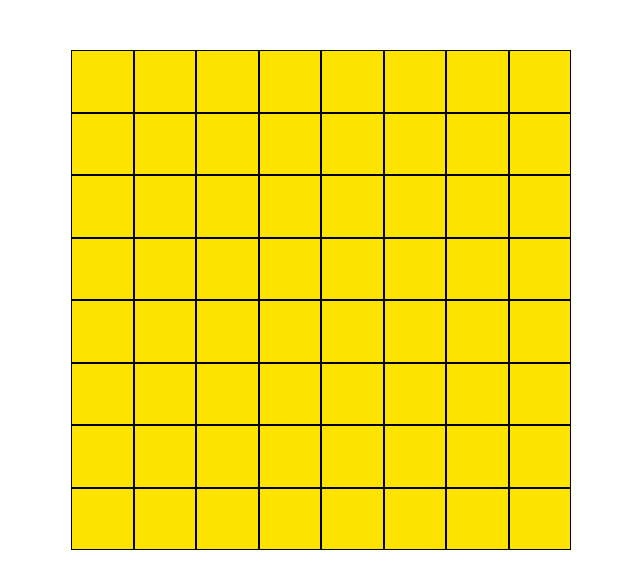
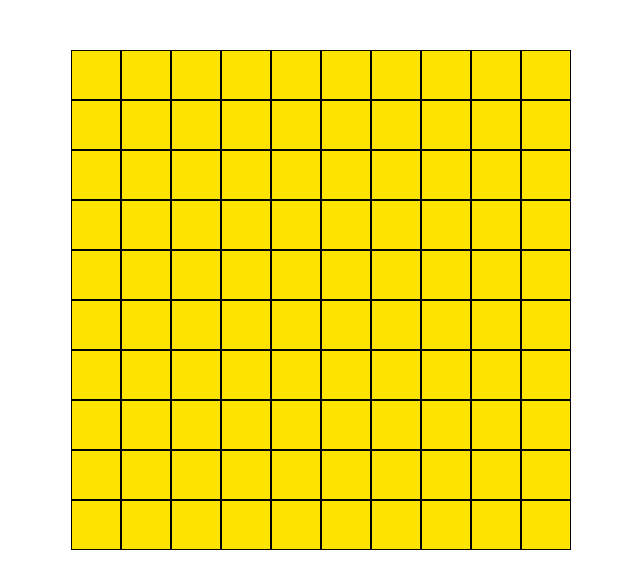
Before and after one commit to Robin9800/js-campominato-grid, a plain HTML site: page index.html in a window 1280 px wide. Shown: the whole page, without its empty margins (319-959 px from the left). Drawn offline with Linux system fonts and the light colour scheme.

Commit message:
grid fixing

```diff
--- a/script.js
+++ b/script.js
@@ -6,8 +6,8 @@ Quando l'utente clicca su ogni cella, la cella cliccata si colora di azzurro.*/
 //Creo una griglia 8x8.
 const grid = document.getElementById('grid');
 
-const column = 8;
-const row = 8;
+const column = 10;
+const row = 10;
 
 const totalCells = column * row;
 
@@ -22,7 +22,7 @@ for(let i= 0; i < totalCells; i++){
     Aggiungiamo l'evento all'interno del ciclo for perchè deve essere ripetuto per ogni cella.*/
     cell.addEventListener('click', function(){
 
-        //"toggle" spegne o accende lo stile.
+        //"toggle" accende o spegne lo stile.
         cell.classList.toggle('bg-aqua');
     })
 
--- a/style.css
+++ b/style.css
@@ -15,8 +15,8 @@
 }
 
 .cell{
-    width: calc(100% / 8);
-    height: calc(100% / 8);
+    width: calc(100% / 10);
+    height: calc(100% / 10);
     border: 1px solid black;
 }
 
```
